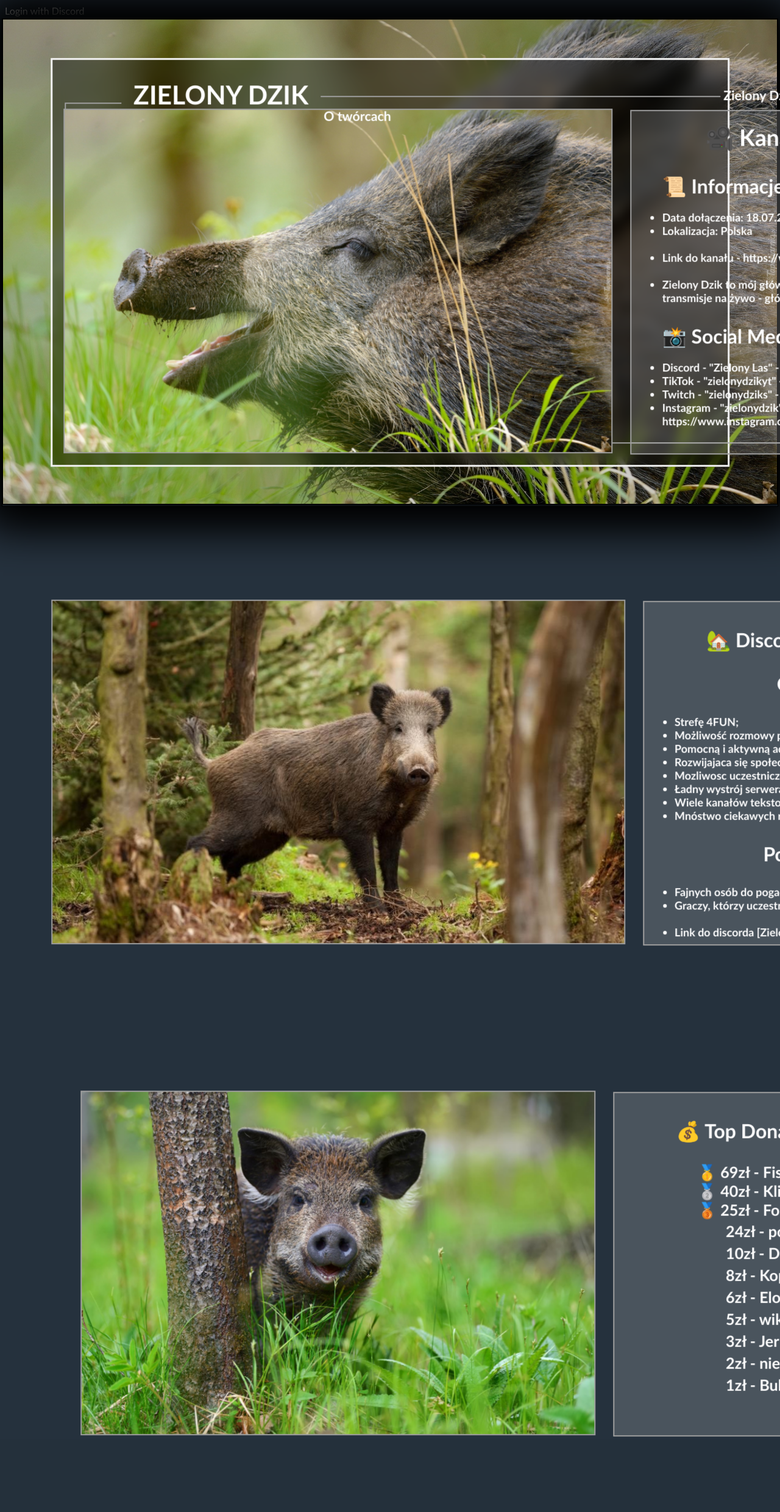
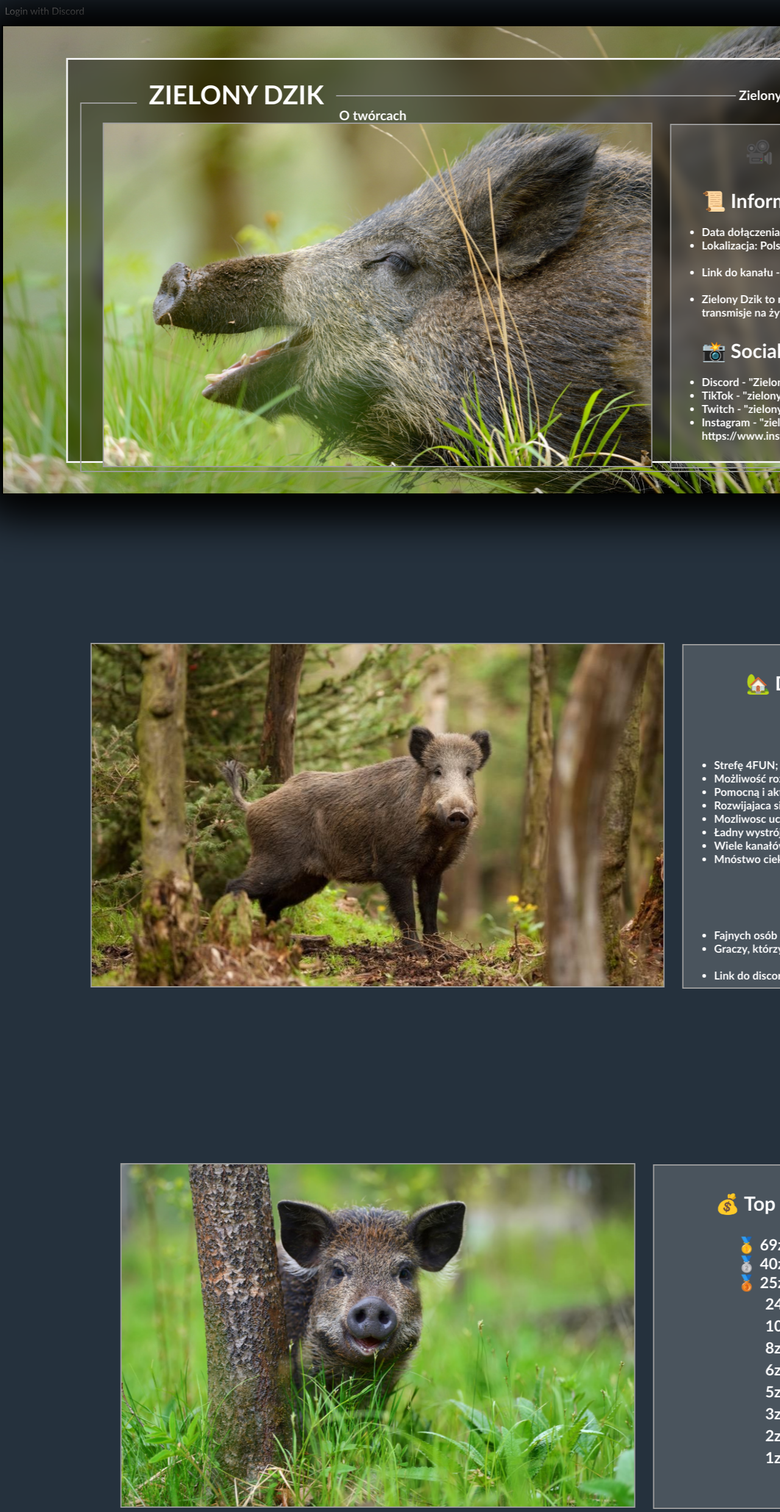
Before and after one commit to ZielonyDzik/zielonyprojekt, a PHP site: page / in a window 1280 px wide; the page is wider, and only the part inside the window is pictured. Shown: that part at 61% size. Before the commit the page ends 2356 px from the top of that part, so only its background shows below. Run offline with PHP 8.4, Linux system fonts and the light colour scheme; some libraries are stand-ins or nearby versions.

Commit message:
Update style.css

```diff
--- a/style.css
+++ b/style.css
@@ -305,26 +305,3 @@ a:hover{
 .text_left{
     text-align:left;
 }
-@media all and (min-width:480px) and (max-width:2560px){
-
-.blok{
-    width:100%;
-    height:100%;
-}
-    fieldset{
-        width:100%;
-        height:95%;
-    }
-    .swiper-slide {
-        width:95%;
-        height:95%;
-    }
-    .swiper-container {
-        width: 100%;
-        height: 100%;
-    }
-    .bg_section{
-        height:100%;
-        width:100%
-    }
-}
```
